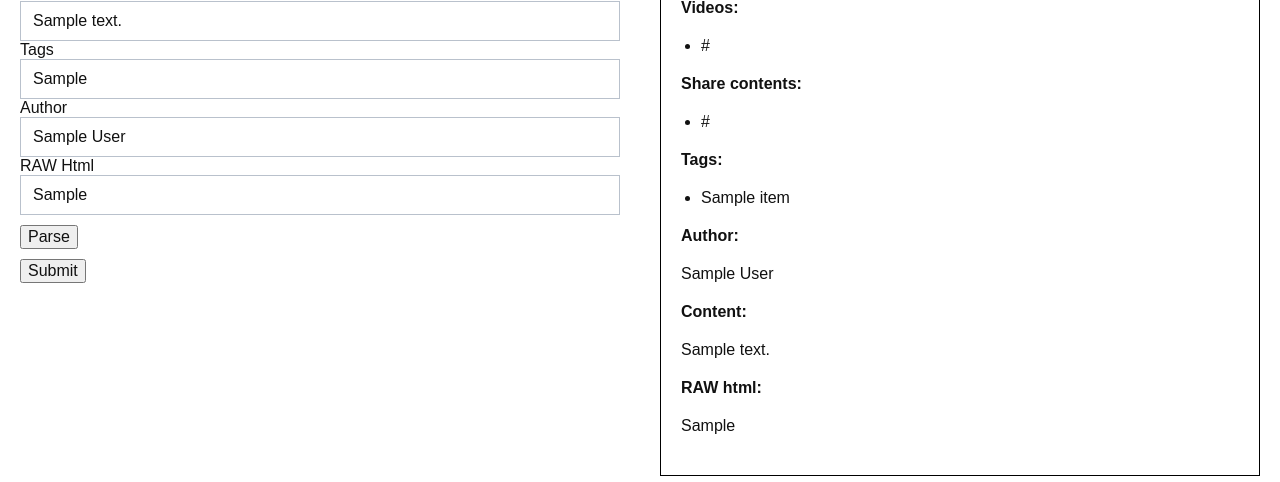
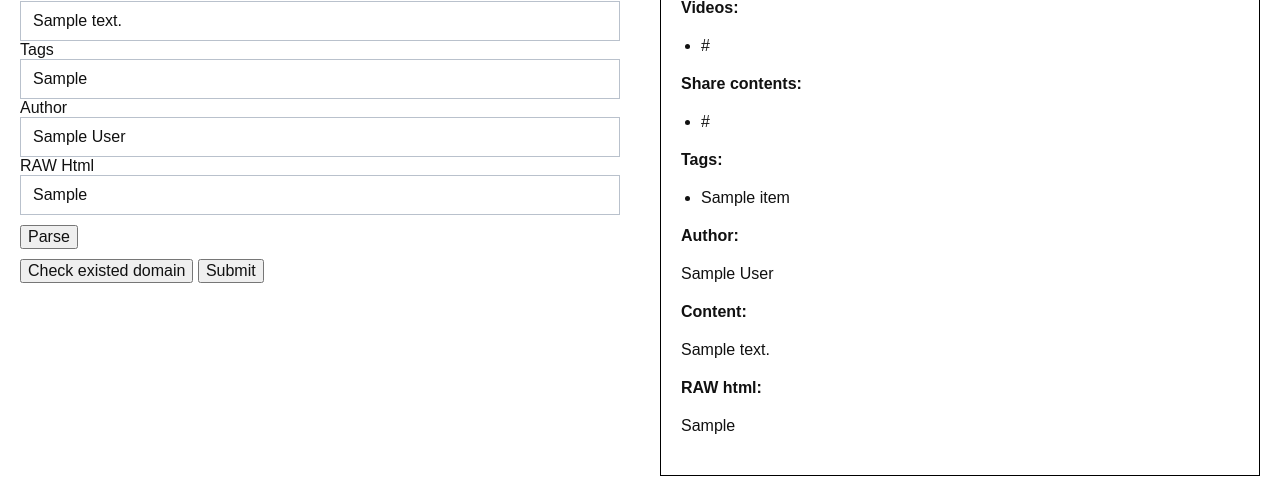
Before and after one commit to thanhgiangleo/xpath-parser, a Flask app: template templates/home.html in a window 1280 px wide. Shown: the part 594-1076 px from the top of the page. Run offline with Flask 2, Linux system fonts and the light colour scheme; the template is opened without the code that fills it: most values are stand-ins (such as "Sample title", 1, 10 or a date in 2020).

Commit message:
check existed domain (not render yet)

```diff
--- a/server.py
+++ b/server.py
@@ -15,6 +15,23 @@ app = Flask(__name__)
 @app.route("/", methods=['GET'])
 def hello():
     return render_template("home.html")
+
+
+@app.route("/check_existed_domain", methods=['POST'])
+def check_existed_domain():
+    request_payload = request.json
+    if request_payload is None or request_payload['domain'] == '':
+        raise HTTPException("Bad request")
+
+    try:
+        result = Postgresql.getInstance().get_domain_by_name(request_payload['domain'])
+        return "existed" if result is not None else "Not existed"
+        # if result is not None:
+        #     return render_template("home.html", all_links_existed=result[2])
+        # return "domain not existed"
+    except Exception as err:
+        print(str(err))
+        return "failed"
 
 
 @app.route("/submit", methods=['POST'])
@@ -133,4 +150,4 @@ def parse():
 
 
 if __name__ == "__main__":
-    app.run(debug=True, host='0.0.0.0', port=5000)
+    app.run(debug=False, host='0.0.0.0', port=5000)
--- a/static/js/functions.js
+++ b/static/js/functions.js
@@ -1,4 +1,4 @@
-function submit() {
+const submit = () => {
     // get every xpath value
     let url = $('input[name=url]').val()
     const hostname = new URL(url).hostname
@@ -56,6 +56,31 @@ function submit() {
     }
 }
 
-function check_valid_params(a, b, c, d, e, f) {
-    return a !== '' && b !== '' && c !== '' && d !== '' && e !== '' && f !== ''
+const check_valid_params =(a, b, c, d, e, f) => a !== '' && b !== '' && c !== '' && d !== '' && e !== '' && f !== ''
+
+const check_existed_domain = () => {
+    let url = $('input[name=url]').val()
+    const hostname = new URL(url).hostname
+
+    fetch(`${window.origin}/check_existed_domain`, {
+        method: 'POST',
+        mode: 'cors',
+        cache: 'no-cache',
+        credentials: 'same-origin',
+        headers: {
+            'Content-Type': 'application/json'
+        },
+        redirect: 'follow',
+        referrerPolicy: 'no-referrer',
+        body: JSON.stringify({ domain: hostname })
+    })
+        .then(async (res) => {
+            const response = await res.text()
+            if (response === "existed") {
+                alert(hostname + " existed")
+            } else {
+                alert(hostname + " NOT existed")
+            }
+        })
+        .catch(e => console.log("Error: " + e))
 }
--- a/templates/home.html
+++ b/templates/home.html
@@ -145,6 +145,8 @@
                             </div>
                         </form>
 
+                        <button onclick="return check_existed_domain();" style="margin-top: 10px">Check existed domain</button>
+
                         <button onclick="return submit();" style="margin-top: 10px">Submit</button>
                     </div>
                 </div>
@@ -155,7 +157,7 @@
 
 <div class="split right">
     <div class="u-size-30" style="overflow: auto">
-        <div class="u-layout-row">
+        <div class="row">
             <div class="u-container-style u-layout-cell u-left-cell u-size-60 u-white u-layout-cell-2">
                 <div class="u-container-layout u-container-layout-2"
                      style="border: 1px solid #000000; overflow: auto; padding: 20px">
```
Lines whose indentation alone changed are shown as unchanged.
